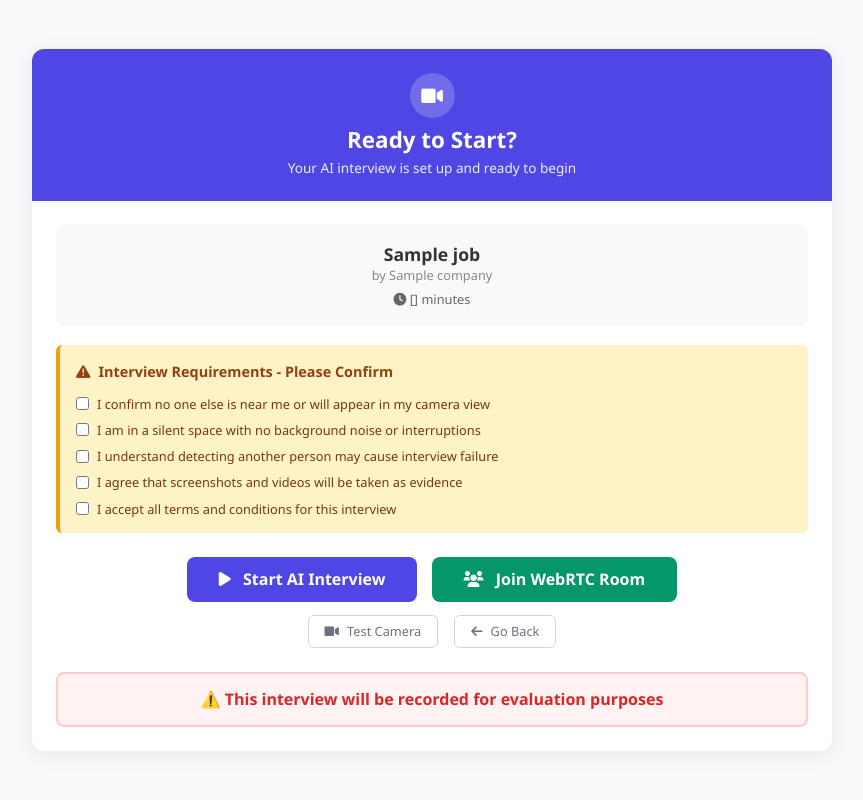
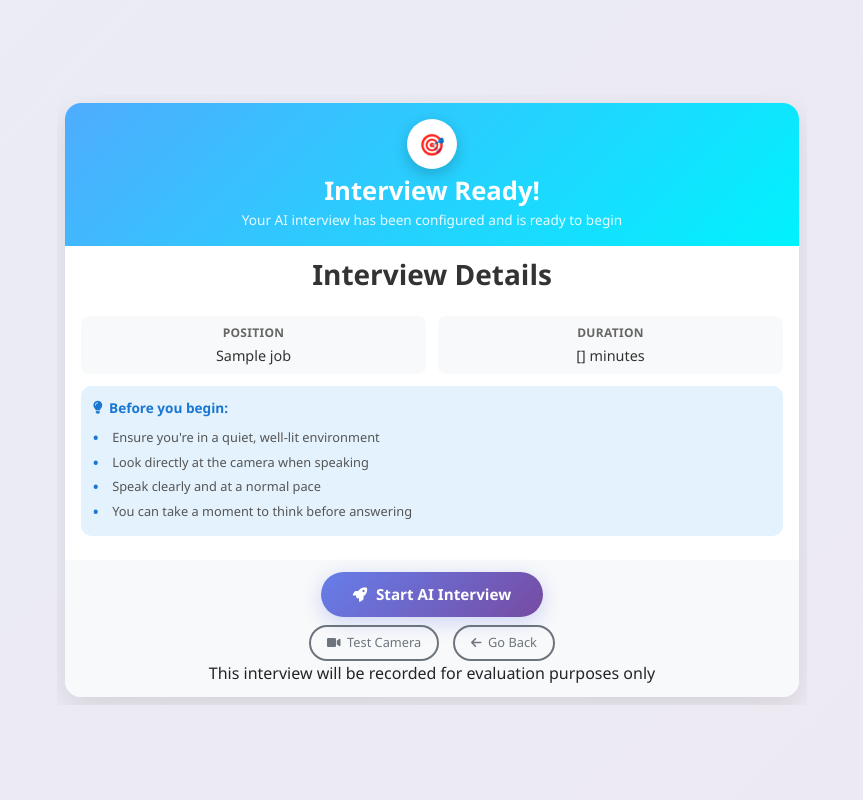
Before and after one commit to remasnamboothiri/job_portalweb, a Django app: template templates/jobapp/interview_ready.html in a window 1280 px wide. Shown: the whole page, without its empty margins (208-1071 px from the left). Run offline with Django 3.2, Linux system fonts and the light colour scheme; the template is opened without the code that fills it: most values are stand-ins (such as "Sample title", 1, 10 or a date in 2020).

Commit message:
rechanging intreview ready html page again

```diff
--- a/templates/jobapp/interview_ready.html
+++ b/templates/jobapp/interview_ready.html
@@ -4,7 +4,7 @@
 <head>
     <meta charset="UTF-8">
     <meta name="viewport" content="width=device-width, initial-scale=1.0">
-    <title>Interview Ready - {{ interview.job.title }}</title>
+    <title>Interview Ready - {{ interview.job_position.title }}</title>
 
     <!-- Bootstrap CSS -->
     <link href="https://cdn.jsdelivr.net/npm/bootstrap@5.3.0/dist/css/bootstrap.min.css" rel="stylesheet">
@@ -13,266 +13,251 @@
 
     <style>
         body {
-            background: #f8f9fa;
-            height: 100vh;
+            background: linear-gradient(135deg, #eaecf6ff 0%, #ede9f2ff 100%);
+            height: 100vh;  /* CHANGED - fixed height */
             font-family: 'Segoe UI', Tahoma, Geneva, Verdana, sans-serif;
+            padding: 0;
+            margin: 0;
+            overflow: hidden;  /* CHANGED - prevent scrolling */
             display: flex;
             align-items: center;
             justify-content: center;
-            padding: 10px;
-            overflow: hidden;
         }
 
         .interview-container {
-            max-width: 800px;
+            max-width: 750px;
             width: 100%;
+            padding: 0.5rem;
+            max-height: 95vh;  /* ADDED - limit height */
+            overflow-y: auto;  /* ADDED - internal scroll if needed */
+
         }
 
         .interview-card {
             background: white;
-            border-radius: 12px;
-            box-shadow: 0 4px 20px rgba(0,0,0,0.08);
+            border-radius: 16px;
+            box-shadow: 0 10px 30px rgba(0,0,0,0.1);
             overflow: hidden;
+
+        }
+
+        @keyframes slideUp {
+            from {
+                opacity: 0;
+                transform: translateY(30px);
+            }
+            to {
+                opacity: 1;
+                transform: translateY(0);
+            }
         }
 
         .header-section {
-            background: #4f46e5;
-            padding: 1.5rem;
+            background: linear-gradient(135deg, #4facfe 0%, #00f2fe 100%);
+            padding: 1rem 1rem;  /* CHANGE from 3rem 2rem */
             text-align: center;
             color: white;
         }
 
-        .interview-icon {
-            width: 45px;
-            height: 45px;
-            background: rgba(255,255,255,0.2);
+        .target-icon {
+            width: 50px;      /* CHANGE from 80px */
+            height: 50px;     /* CHANGE from 80px */
+            background: white;
             border-radius: 50%;
             display: flex;
             align-items: center;
             justify-content: center;
-            margin: 0 auto 0.6rem;
+            margin: 0 auto 0.4rem;  /* CHANGE from 1rem */
+            box-shadow: 0 5px 15px rgba(0,0,0,0.2);
         }
 
-        .interview-icon i {
-            font-size: 1.2rem;
-            color: white;
+        .target-icon::before {
+            content: '🎯';
+            font-size: 1.3rem;  /* CHANGE from 2rem */
         }
 
         .interview-title {
-            font-size: 1.4rem;
-            font-weight: 600;
-            margin-bottom: 0.3rem;
+            font-size: 1.6rem;  /* CHANGE from 2.5rem */
+            font-weight: 700;
+            margin-bottom: 0.2rem;  /* CHANGE from 0.5rem */
             line-height: 1.2;
         }
 
         .interview-subtitle {
-            font-size: 0.85rem;
+            font-size: 0.85rem;  /* CHANGE from 1.1rem */
             opacity: 0.9;
             margin: 0;
-            line-height: 1.3;
         }
 
-        .content-section {
-            padding: 1.5rem;
+        .details-section {
+            padding: 0.75rem 1rem;  /* CHANGE from 2rem */
         }
 
-        .job-info {
-            background: #f8f9fa;
-            border-radius: 8px;
-            padding: 1.2rem;
-            margin-bottom: 1.2rem;
-            text-align: center;
+        .details-grid {
+            display: grid;
+            grid-template-columns: 1fr 1fr;
+            gap: 0.75rem;
+            margin-bottom: 0.75rem;  /* CHANGE from 2rem */
         }
 
-        .job-title {
-            font-size: 1.1rem;
-            font-weight: 600;
-            color: #333;
-            margin-bottom: 0.2rem;
-            line-height: 1.2;
+        .detail-item {
+            text-align: center;
+            background: #f8f9fa;  /* ADDED - visual separation */
+            padding: 0.5rem;
+            border-radius: 8px;
         }
 
-        .job-company {
-            font-size: 0.8rem;
-            color: #888;
-            margin-bottom: 0.5rem;
-            line-height: 1.2;
+        .detail-label {
+            font-weight: 600;
+            color: #666;
+            margin-bottom: 0.2rem;
+            font-size: 0.75rem;
+            text-transform: uppercase;
+            letter-spacing: 0.3px;
         }
 
-        .job-duration {
-            color: #666;
-            font-size: 0.8rem;
-            line-height: 1.2;
+        .detail-value {
+            font-size: 0.9rem;
+            color: #333;
+            font-weight: 500;
         }
 
+
+
         .tips-section {
-            background: #e0f2fe;
-            border-left: 4px solid #0288d1;
-            border-radius: 6px;
-            padding: 0.6rem;
-            margin-bottom: 1rem;
+            background: #e3f2fd;
+            border-radius: 10px;
+            padding: 0.75rem;  /* CHANGE from 1.5rem */
+            margin: 0.75rem 0; /* CHANGE from 2rem 0 */
         }
 
         .tips-title {
-            color: #0277bd;
-            font-weight: 500;
-            margin: 0;
+            color: #1976d2;
+            font-weight: 600;
+            margin-bottom: 0.4rem;
             display: flex;
             align-items: center;
-            font-size: 0.8rem;
-            line-height: 1.3;
+            font-size: 0.85rem;  /* REDUCED */
         }
 
         .tips-title i {
             margin-right: 0.4rem;
+            font-size: 0.8rem;
         }
 
+        .tips-list {
+            list-style: none;
+            padding: 0;
+            margin: 0;
+        }
 
+        .tips-list li {
+            padding: 0.25rem 0;
+            color: #555;
+            position: relative;
+            padding-left: 1.2rem;
+            font-size: 0.8rem;  /* REDUCED */
+            line-height: 1.3;
+        }
 
-        .action-section {
+        .tips-list li::before {
+            content: '•';
+            color: #1976d2;
+            font-weight: bold;
+            position: absolute;
+            left: 0;
+            font-size: 0.9rem;
+        }
+
+        .action-buttons {
+            padding: 0.75rem 1rem;  /* CHANGE from 2rem */
             text-align: center;
+            background: #f8f9fa;
         }
 
         .start-btn {
-            background: #4f46e5;
+            background: linear-gradient(135deg, #667eea 0%, #764ba2 100%);
             border: none;
-            padding: 0.8rem 2rem;
-            border-radius: 8px;
+            padding: 0.7rem 2rem;  /* CHANGE from 1rem 3rem */
+            border-radius: 50px;
             color: white;
             font-weight: 600;
-            font-size: 1rem;
+            font-size: 0.95rem;  /* CHANGE from 1.1rem */
             text-decoration: none;
             display: inline-block;
-            transition: all 0.2s ease;
-            margin-bottom: 0.8rem;
-            line-height: 1.2;
+            transition: all 0.3s ease;
+            box-shadow: 0 5px 20px rgba(102, 126, 234, 0.3);
         }
 
         .start-btn:hover {
-            background: #4338ca;
-            transform: translateY(-1px);
+            transform: translateY(-2px);
+            box-shadow: 0 8px 25px rgba(102, 126, 234, 0.4);
             color: white;
         }
 
         .start-btn i {
-            margin-right: 0.5rem;
+            font-size: 0.9rem;
+            margin-right: 0.3rem;
         }
 
-        .secondary-actions {
-            display: flex;
-            justify-content: center;
-            gap: 1rem;
-            margin-bottom: 1rem;
+
+        .secondary-buttons {
+            margin-top: 0.5rem;  /* CHANGE from 1rem */
         }
 
         .secondary-btn {
             background: transparent;
-            border: 1px solid #d1d5db;
-            padding: 0.5rem 1rem;
-            border-radius: 6px;
-            color: #6b7280;
+            border: 2px solid #6c757d;
+            padding: 0.4rem 1rem;
+            border-radius: 20px;
+            color: #6c757d;
             text-decoration: none;
-            font-size: 0.8rem;
-            transition: all 0.2s ease;
-            line-height: 1.2;
+            margin: 0 0.3rem;
+            transition: all 0.3s ease;
+            font-size: 0.8rem;  /* REDUCED */
+            display: inline-block;
         }
 
         .secondary-btn:hover {
-            background: #f3f4f6;
-            color: #374151;
-            border-color: #9ca3af;
+            background: #6c757d;
+            color: white;
         }
 
         .secondary-btn i {
-            margin-right: 0.3rem;
+            font-size: 0.75rem;
+            margin-right: 0.2rem;
         }
 
-        .disclaimer {
-            color: #6b7280;
-            font-size: 0.75rem;
-            margin-top: 0.6rem;
-            line-height: 1.2;
+         /* Remove any extra spacing */
+        h3, h1, p {
+            margin-top: 0;
         }
 
-        .agreement-section {
-            background: #fef3c7;
-            border-left: 4px solid #f59e0b;
-            border-radius: 6px;
-            padding: 1rem;
-            margin-bottom: 1.5rem;
-        }
-
-        .agreement-title {
-            color: #92400e;
-            font-weight: 600;
-            margin-bottom: 0.8rem;
-            display: flex;
-            align-items: center;
+        {% comment %} .disclaimer {
+            text-align: center;
+            color: #666;
             font-size: 0.9rem;
-        }
-
-        .agreement-title i {
-            margin-right: 0.5rem;
-        }
-
-        .agreement-items {
-            display: flex;
-            flex-direction: column;
-            gap: 0.6rem;
-        }
-
-        .agreement-item {
-            display: flex;
-            align-items: flex-start;
-            gap: 0.5rem;
-            cursor: pointer;
-            font-size: 0.8rem;
-            line-height: 1.3;
-            color: #78350f;
-        }
-
-        .agreement-item input[type="checkbox"] {
-            margin-top: 0.1rem;
-            cursor: pointer;
-        }
-
-        .start-btn:disabled {
-            background: #9ca3af;
-            cursor: not-allowed;
-            transform: none;
-        }
-
-        .start-btn:disabled:hover {
-            background: #9ca3af;
-            transform: none;
-        }
+            margin-top: 1rem;
+        } {% endcomment %}
 
         @media (max-width: 768px) {
-            body {
-                padding: 10px;
-            }
-
-            .header-section {
-                padding: 1.5rem;
-            }
-
-            .content-section {
-                padding: 1.5rem;
+            .details-grid {
+                grid-template-columns: 1fr;
+                gap: 0.5rem;
             }
 
             .interview-title {
-                font-size: 1.5rem;
+                font-size: 1.4rem;
             }
 
-            .secondary-actions {
-                flex-direction: column;
-                align-items: center;
+            .interview-container {
+                padding: 0.5rem;
             }
+        }
 
-            .start-btn {
-                padding: 0.9rem 2rem;
-                font-size: 1rem;
-            }
+        /* Ensure no overflow */
+        * {
+            box-sizing: border-box;
         }
     </style>
 </head>
@@ -281,79 +266,59 @@
         <div class="interview-card">
             <!-- Header Section -->
             <div class="header-section">
-                <div class="interview-icon">
-                    <i class="fas fa-video"></i>
-                </div>
-                <h1 class="interview-title">Ready to Start?</h1>
-                <p class="interview-subtitle">Your AI interview is set up and ready to begin</p>
+                <div class="target-icon"></div>
+                <h1 class="interview-title">Interview Ready!</h1>
+                <p class="interview-subtitle">Your AI interview has been configured and is ready to begin</p>
             </div>
 
-            <!-- Content Section -->
-            <div class="content-section">
-                <!-- Job Information -->
-                <div class="job-info">
-                    <div class="job-title">{{ interview.job.title }}</div>
-                    <div class="job-company">by {{ interview.job.company }}</div>
-                    <div class="job-duration">
-                        <i class="fas fa-clock"></i>
-                        {{ interview.interview_duration_minutes|default:"15" }} minutes
+            <!-- Details Section -->
+            <div class="details-section">
+                <h3 class="text-center mb-4" style="color: #333; font-weight: 600;">Interview Details</h3>
+
+                <div class="details-grid">
+                    <div class="detail-item">
+                        <div class="detail-label">Position</div>
+                        <div class="detail-value">{{ interview.job.title }}</div>
+                    </div>
+                    <div class="detail-item">
+                        <div class="detail-label">Duration</div>
+                        <div class="detail-value">{{ interview.interview_duration_minutes|default:"15" }} minutes</div>
                     </div>
                 </div>
 
 
+                <!-- Tips Section -->
+                <div class="tips-section">
+                    <div class="tips-title">
+                        <i class="fas fa-lightbulb"></i>
+                        Before you begin:
+                    </div>
+                    <ul class="tips-list">
+                        <li>Ensure you're in a quiet, well-lit environment</li>
+                        <li>Look directly at the camera when speaking</li>
+                        <li>Speak clearly and at a normal pace</li>
+                        <li>You can take a moment to think before answering</li>
+                    </ul>
+                </div>
+            </div>
 
-                <!-- Interview Agreement -->
-                <div class="agreement-section">
-                    <div class="agreement-title">
-                        <i class="fas fa-exclamation-triangle"></i>
-                        Interview Requirements - Please Confirm
-                    </div>
-                    <div class="agreement-items">
-                        <label class="agreement-item">
-                            <input type="checkbox" id="agree1" onchange="checkAgreements()">
-                            <span>I confirm no one else is near me or will appear in my camera view</span>
-                        </label>
-                        <label class="agreement-item">
-                            <input type="checkbox" id="agree2" onchange="checkAgreements()">
-                            <span>I am in a silent space with no background noise or interruptions</span>
-                        </label>
-                        <label class="agreement-item">
-                            <input type="checkbox" id="agree3" onchange="checkAgreements()">
-                            <span>I understand detecting another person may cause interview failure</span>
-                        </label>
-                        <label class="agreement-item">
-                            <input type="checkbox" id="agree4" onchange="checkAgreements()">
-                            <span>I agree that screenshots and videos will be taken as evidence</span>
-                        </label>
-                        <label class="agreement-item">
-                            <input type="checkbox" id="agree5" onchange="checkAgreements()">
-                            <span>I accept all terms and conditions for this interview</span>
-                        </label>
-                    </div>
+            <!-- Action Buttons -->
+            <div class="action-buttons">
+                <a href="{% url 'start_interview' interview.get_uuid %}" class="start-btn">
+                    <i class="fas fa-rocket"></i> Start AI Interview
+                </a>
+
+                <div class="secondary-buttons">
+                    <a href="#" class="secondary-btn" onclick="testCamera()">
+                        <i class="fas fa-video"></i> Test Camera
+                    </a>
+                    <a href="{% url 'jobseeker_dashboard' %}" class="secondary-btn">
+                        <i class="fas fa-arrow-left"></i> Go Back
+                    </a>
                 </div>
 
-                <!-- Action Buttons -->
-                <div class="action-section">
-                    <a href="{% url 'start_interview' interview.get_uuid %}" class="start-btn" id="aiInterviewBtn" onclick="return checkAllAgreed()">
-                        <i class="fas fa-play"></i> Start AI Interview
-                    </a>
-
-                    <a href="{% url 'webrtc_interview_room' interview.get_uuid %}" class="start-btn" id="webrtcBtn" style="background: #059669; margin-left: 10px;" onclick="return checkAllAgreed()">
-                        <i class="fas fa-users"></i> Join WebRTC Room
-                    </a>
-
-                    <div class="secondary-actions">
-                        <a href="#" class="secondary-btn" onclick="testCamera()">
-                            <i class="fas fa-video"></i> Test Camera
-                        </a>
-                        <a href="{% url 'jobseeker_dashboard' %}" class="secondary-btn">
-                            <i class="fas fa-arrow-left"></i> Go Back
-                        </a>
-                    </div>
-
-                    <div class="disclaimer" style="font-size: 1rem; font-weight: 600; color: #dc2626; text-align: center; margin-top: 1.5rem; padding: 1rem; background: #fef2f2; border: 2px solid #fecaca; border-radius: 8px;">
-                        ⚠️ This interview will be recorded for evaluation purposes
-                    </div>
+                <div class="disclaimer">
+                    This interview will be recorded for evaluation purposes only
                 </div>
             </div>
         </div>
@@ -368,52 +333,22 @@
             if (navigator.mediaDevices && navigator.mediaDevices.getUserMedia) {
                 navigator.mediaDevices.getUserMedia({ video: true, audio: true })
                     .then(function(stream) {
-                        alert('✅ Camera and microphone are working perfectly!');
+                        alert('Camera and microphone are working properly!');
+                        // Stop the stream
                         stream.getTracks().forEach(track => track.stop());
                     })
                     .catch(function(error) {
-                        alert('❌ Camera/microphone access error: ' + error.message + '\n\nPlease check your browser permissions.');
+                        alert('Error accessing camera/microphone: ' + error.message);
                     });
             } else {
-                alert('❌ Your browser does not support camera access.\n\nPlease use Chrome, Firefox, or Edge.');
+                alert('Your browser does not support camera access.');
             }
         }
 
-        // Check agreement status
-        function checkAgreements() {
-            const checkboxes = ['agree1', 'agree2', 'agree3', 'agree4', 'agree5'];
-            const allChecked = checkboxes.every(id => document.getElementById(id).checked);
-
-            const aiBtn = document.getElementById('aiInterviewBtn');
-            const webrtcBtn = document.getElementById('webrtcBtn');
-
-            if (allChecked) {
-                aiBtn.classList.remove('disabled');
-                webrtcBtn.classList.remove('disabled');
-                aiBtn.style.pointerEvents = 'auto';
-                webrtcBtn.style.pointerEvents = 'auto';
-            } else {
-                aiBtn.classList.add('disabled');
-                webrtcBtn.classList.add('disabled');
-                aiBtn.style.pointerEvents = 'none';
-                webrtcBtn.style.pointerEvents = 'none';
-            }
-        }
-
-        function checkAllAgreed() {
-            const checkboxes = ['agree1', 'agree2', 'agree3', 'agree4', 'agree5'];
-            const allChecked = checkboxes.every(id => document.getElementById(id).checked);
-
-            if (!allChecked) {
-                alert('Please check all agreement boxes before starting the interview.');
-                return false;
-            }
-            return true;
-        }
-
-        // Initialize - disable buttons on load
+        // Auto-check system requirements on page load
         document.addEventListener('DOMContentLoaded', function() {
-            checkAgreements();
+            // This is just for demo - in real implementation you'd actually check these
+            console.log('System check completed');
         });
     </script>
 </body>
```
